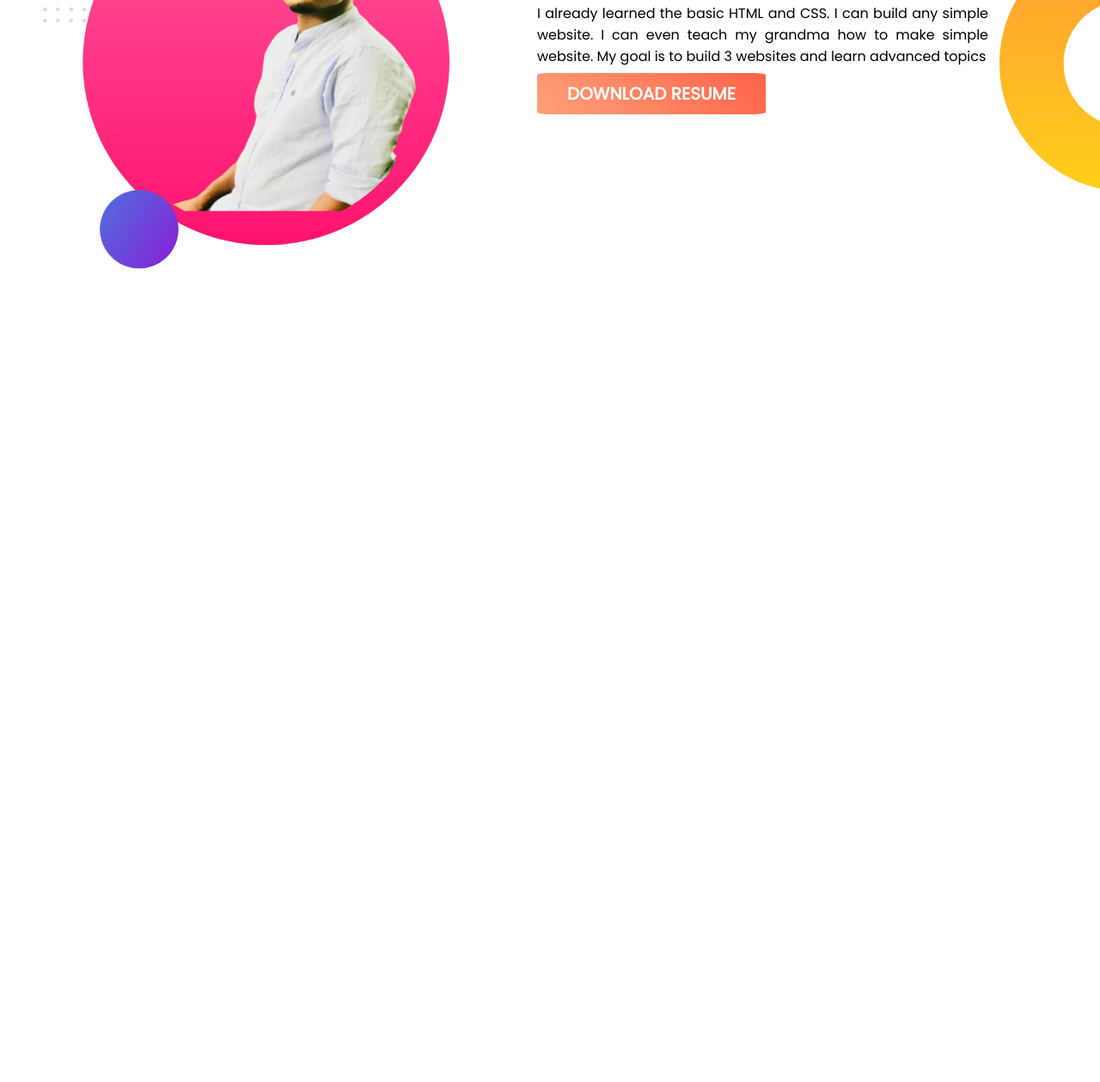
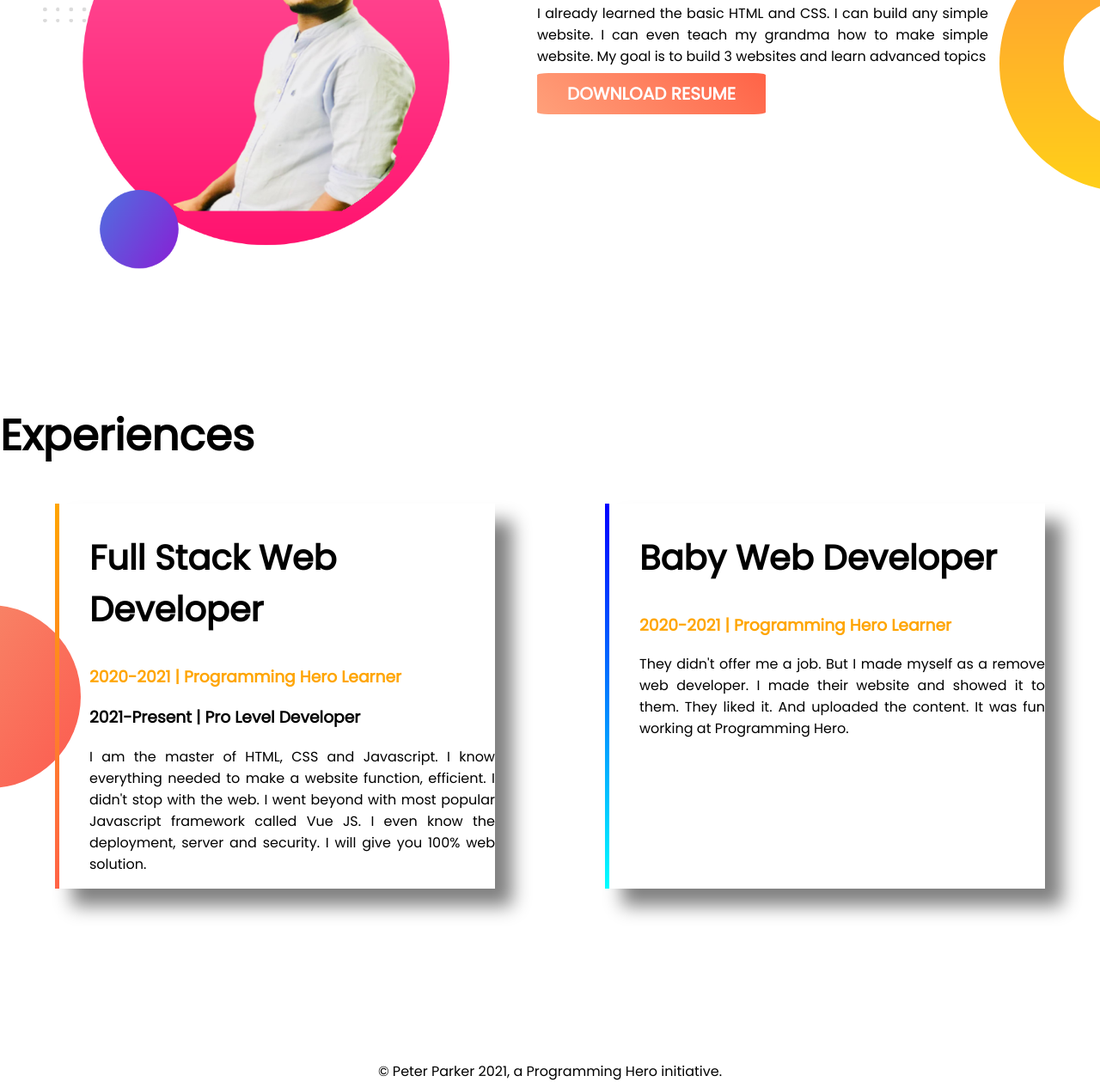
Before and after one commit to rakibtweets/practicing-portfolio, a plain HTML site: page index.html in a window 1280 px wide. Shown: the part 790-2049 px from the top of the page at 86% size. Before the commit the page ends 1110 px from the top, so only its background shows below. Drawn offline with Linux system fonts and the light colour scheme.

Commit message:
development experience section added

```diff
--- a/index.html
+++ b/index.html
@@ -36,9 +36,27 @@
             <h3>Become a web developer</h3>
             <p>I already learned the basic HTML and CSS. I can build any simple website. I can even teach my grandma how
                 to make simple website. My goal is to build 3 websites and learn advanced topics</p>
-                <a class="download-button" href="#">Download Resume</a>
+            <a class="download-button" href="#">Download Resume</a>
         </div>
 
+    </section>
+
+    <section class="experience-area">
+        <h1>Experiences</h1>
+       <div class="experience-boxmodel">
+        <div id="stack-web-dev" class="stack-dev experience-item ">
+            <h2>Full Stack Web Developer</h2>
+            <h3 class="learner">2020-2021 | Programming Hero Learner</h3>
+            <h3 class="">2021-Present | Pro Level Developer</h3>
+            <p>I am the master of HTML, CSS and Javascript. I know everything needed to make a website function, efficient. I didn't stop with the web. I went beyond with most popular Javascript framework called Vue JS. I even know the deployment, server and security. I will give you 100% web solution.</p>
+        </div>
+        <div id="baby-web-dev" class="baby-dev experience-item">
+            <h2>Baby Web Developer</h2>
+            <h3 class="learner">2020-2021 | Programming Hero Learner</h3>
+            <p>They didn't offer me a job. But I made myself as a remove web developer. I made their website and showed it to them. They liked it. And uploaded the content. It was fun working at Programming Hero.</p>
+        </div>
+       </div>
+       <footer>© Peter Parker 2021, a Programming Hero initiative.</footer>
     </section>
 
 
--- a/style.css
+++ b/style.css
@@ -5,7 +5,7 @@ body {
 h1 {
     font-size: 50px;
 }
-h2{
+h2 {
     font-size: 40px;
 }
 .person-name {
@@ -58,6 +58,40 @@ p {
     font-weight: 700;
     color: white;
 }
-.para2{
-    padding-right:130px;
+.para2 {
+    padding-right: 130px;
 }
+.learner {
+    color: orange;
+}
+.experience-area{
+    margin-top: 150px;
+}
+.experience-boxmodel {
+    display: flex;
+    background-image: url(images/exp-bg.png);
+    background-repeat: no-repeat;
+    background-position: -10px;
+}
+
+.experience-item {
+    box-shadow: 20px 20px 20px gray;
+    width: 40%;
+    margin-right: 5%;
+    margin-left: 5%;
+    padding-left: 35px;
+}
+#stack-web-dev {
+    border-left: 5px solid grey;
+    border-image: linear-gradient(orange, tomato);
+    border-image-slice: 1;
+}
+#baby-web-dev {
+    border-left: 5px solid grey;
+    border-image: linear-gradient(blue, cyan);
+    border-image-slice: 1;
+}
+footer{
+    text-align: center ;
+    margin-top: 200px;
+}
```
